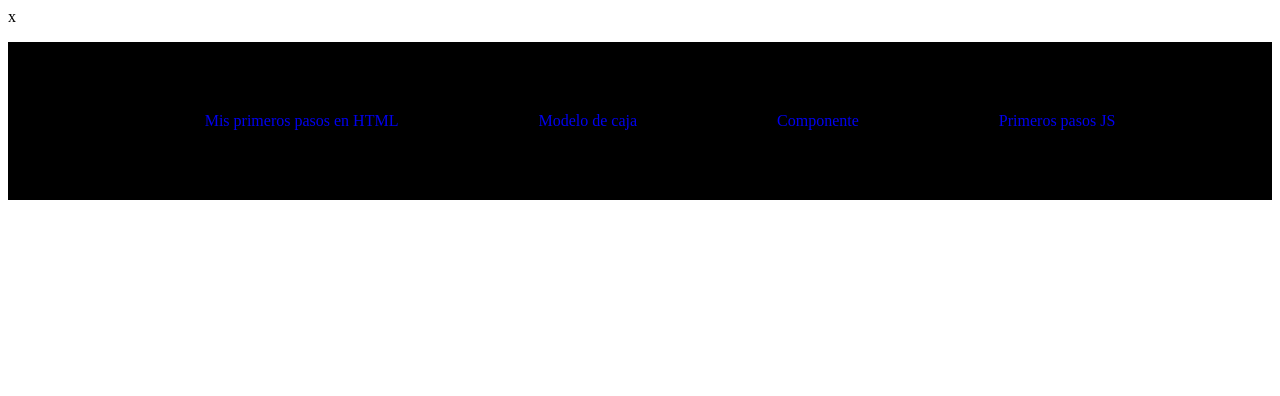
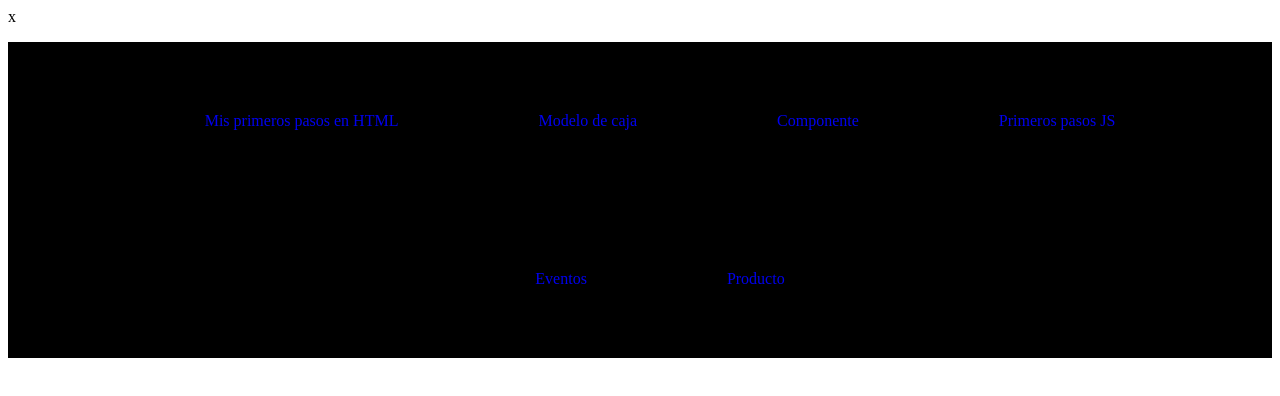
Before and after one commit to Alejandroovhaz/Repositorio_ejercicios_clase, a plain HTML site: page index.html in a window 1280 px wide. Drawn offline with Linux system fonts and the light colour scheme.

Commit message:
ft: se agregaron las opciones de producto y eventos al index para acceder desde el menu de inicio

```diff
--- a/index.html
+++ b/index.html
@@ -14,6 +14,8 @@ x<!DOCTYPE html>
             <li class="opcion"><a href="pages/caja.html">Modelo de caja</a></li>
             <li class="opcion"><a href="pages/componente.html">Componente</a></li>
             <li class="opcion"><a href="pages/empezandoConJs.html">Primeros pasos JS</a></li>
+            <li class="opcion"><a href="pages/eventos.html">Eventos</a></li>
+            <li class="opcion"><a href="pages/producto.html">Producto</a></li>
         </ul>
     </section>
 </body>
```
